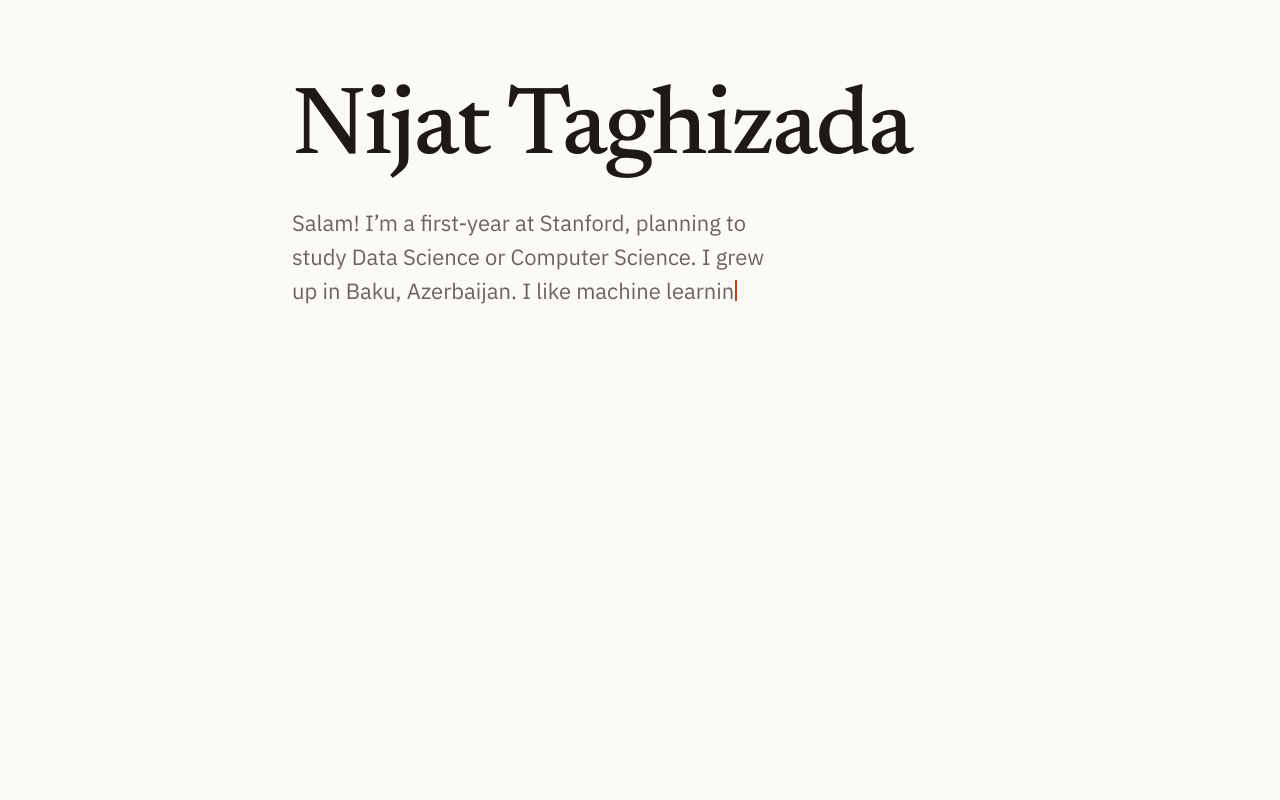
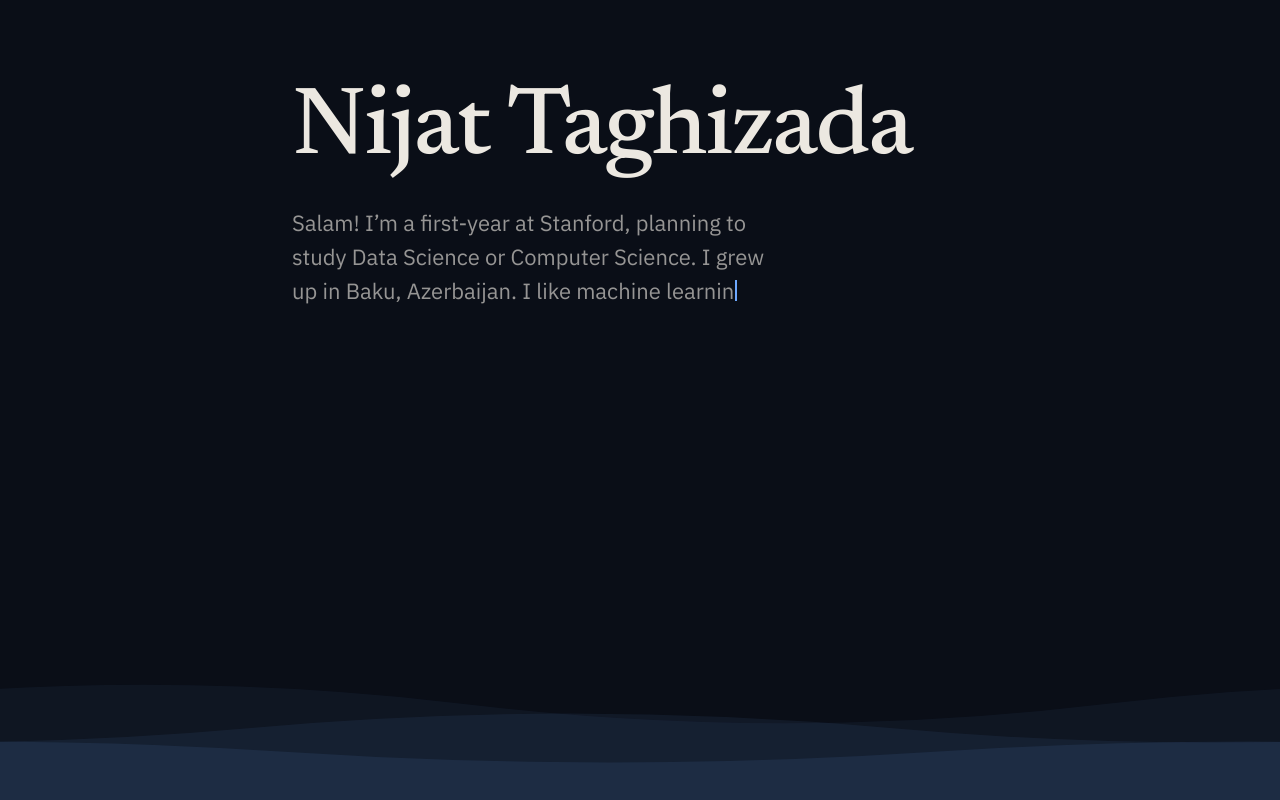
Before and after one commit to NijatTaghizada/nijat-website, a React (Vite) app: page / in a window 1280 px wide. Built offline with nearby package versions, Linux system fonts and the light colour scheme.

Commit message:
Dark three-colour theme with slow waves
- Ink blue background, ivory text, soft blue accent; greys are mixes of these
- Layered accent-coloured waves drift along the bottom of the page

```diff
--- a/index.html
+++ b/index.html
@@ -4,7 +4,7 @@
     <meta charset="UTF-8" />
     <link rel="icon" type="image/svg+xml" href="favicon.svg" />
     <meta name="viewport" content="width=device-width, initial-scale=1.0" />
-    <meta name="theme-color" content="#fbfaf7" />
+    <meta name="theme-color" content="#0a0e17" />
     <title>Nijat Taghizada</title>
     <meta name="description" content="Nijat Taghizada: first-year at Stanford studying Data Science / Computer Science. Projects in machine learning and disaster response." />
     <meta property="og:title" content="Nijat Taghizada" />
--- a/src/App.tsx
+++ b/src/App.tsx
@@ -1,5 +1,6 @@
 import { useEffect, useState } from 'react'
 import TypedText from './components/Typed'
+import Waves from './components/Waves'
 import { useTyped } from './components/useTyped'
 import { intro, now, profile } from './data/profile'
 
@@ -25,6 +26,8 @@ export default function App() {
   const typingName = counts[0] < TYPED[0].length
 
   return (
+    <>
+      <Waves />
       <main className="page">
         <h1 className="name">
           <TypedText text={TYPED[0]} count={counts[0]} caret={typingName} />
@@ -60,5 +63,6 @@ export default function App() {
           </p>
         </div>
       </main>
+    </>
   )
 }
--- /dev/null
+++ b/src/components/Waves.tsx
@@ -0,0 +1,32 @@
+/**
+ * Slow, layered waves along the bottom of the page, drawn in the accent colour.
+ * Each path is two identical wave periods wide, so sliding it left by half
+ * loops seamlessly.
+ */
+function wavePath(amp: number, base: number) {
+  // Two periods across 0..2400, each 1200 wide
+  let d = `M0 ${base}`
+  for (let x = 0; x < 2400; x += 600) {
+    const dir = (x / 600) % 2 === 0 ? -1 : 1
+    d += ` Q${x + 300} ${base + dir * amp} ${x + 600} ${base}`
+  }
+  return d + ' V200 H0 Z'
+}
+
+const LAYERS = [
+  { amp: 48, base: 80, opacity: 0.05, duration: 40 },
+  { amp: 36, base: 110, opacity: 0.07, duration: 28 },
+  { amp: 26, base: 140, opacity: 0.09, duration: 20 },
+]
+
+export default function Waves() {
+  return (
+    <div className="waves" aria-hidden="true">
+      {LAYERS.map((l, i) => (
+        <svg key={i} viewBox="0 0 2400 200" preserveAspectRatio="none" style={{ animationDuration: `${l.duration}s` }}>
+          <path d={wavePath(l.amp, l.base)} fill="var(--accent)" fillOpacity={l.opacity} />
+        </svg>
+      ))}
+    </div>
+  )
+}
--- a/src/index.css
+++ b/src/index.css
@@ -1,25 +1,14 @@
 :root {
-  --bg: #fbfaf7;
-  --surface: #ffffff;
-  --text: #1c1917;
-  --muted: #6b645c;
-  --line: #e7e3dc;
-  --accent: #c2410c;
+  /* Three colours only. Everything else is a faded mix of these. */
+  --bg: #0a0e17;
+  --text: #ece8e1;
+  --accent: #6ea8fe;
+  --muted: color-mix(in srgb, var(--text) 62%, var(--bg));
+  --line: color-mix(in srgb, var(--text) 16%, var(--bg));
   --serif: 'Newsreader', Georgia, serif;
   --sans: 'IBM Plex Sans', system-ui, sans-serif;
   --mono: 'IBM Plex Mono', ui-monospace, monospace;
-  color-scheme: light;
-}
-@media (prefers-color-scheme: dark) {
-  :root {
-    --bg: #141210;
-    --surface: #1b1916;
-    --text: #ede9e3;
-    --muted: #a39b91;
-    --line: #2e2a26;
-    --accent: #fb923c;
-    color-scheme: dark;
-  }
+  color-scheme: dark;
 }
 
 *, *::before, *::after { box-sizing: border-box; }
@@ -41,6 +30,7 @@ a:hover { color: var(--accent); text-decoration-color: currentColor; }
 
 /* ---------- Page ---------- */
 .page {
+  position: relative; z-index: 1;
   max-width: 760px; min-height: 100vh; margin: 0 auto; padding: 72px 32px;
   display: flex; flex-direction: column; justify-content: center;
 }
@@ -68,5 +58,17 @@ a:hover { color: var(--accent); text-decoration-color: currentColor; }
 .clocks { margin: 0; display: flex; gap: 20px; font-size: 14px; color: var(--muted); }
 .clock .mono { color: var(--text); }
 
+/* ---------- Waves ---------- */
+.waves {
+  position: fixed; left: 0; right: 0; bottom: 0; z-index: 0;
+  height: clamp(90px, 20vh, 190px); overflow: hidden; pointer-events: none;
+}
+.waves svg {
+  position: absolute; left: 0; bottom: 0; width: 200%; height: 100%;
+  animation: drift linear infinite;
+}
+.waves svg:nth-child(2) { animation-direction: reverse; }
+@keyframes drift { to { transform: translateX(-50%); } }
+
 @media (max-width: 560px) { .page { padding: 48px 16px; justify-content: flex-start; } }
-@media (prefers-reduced-motion: reduce) { .caret { animation: none; } .after-typing { transition: none; } }
+@media (prefers-reduced-motion: reduce) { .caret, .waves svg { animation: none; } .after-typing { transition: none; } }
```
Also changed, not shown: public/favicon.svg, 1 other file (tests, documents, lock files or other folders). Lines whose indentation alone changed are shown as unchanged.
